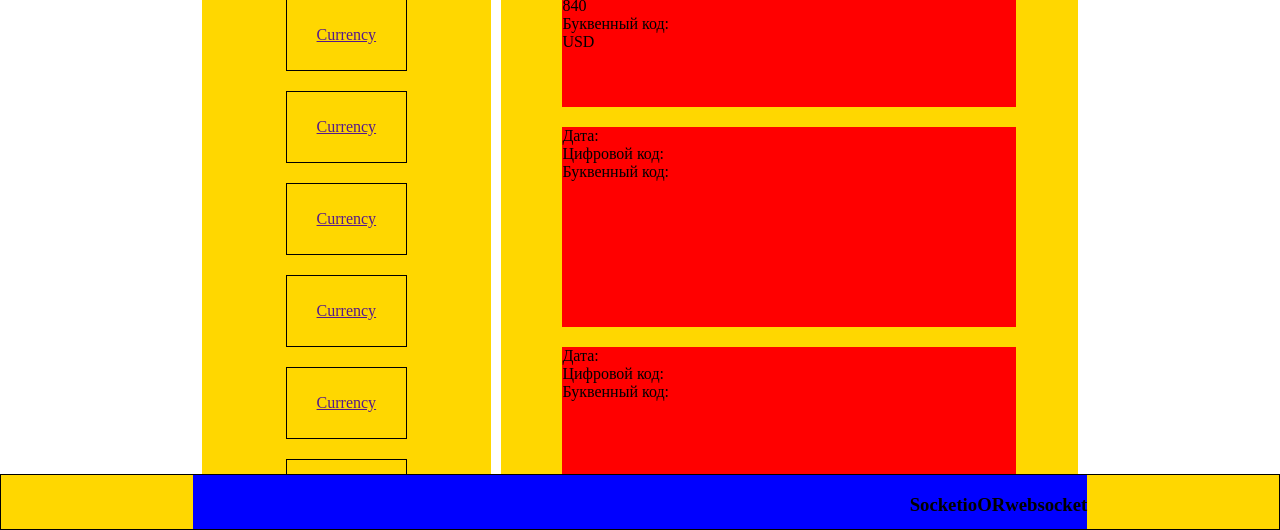
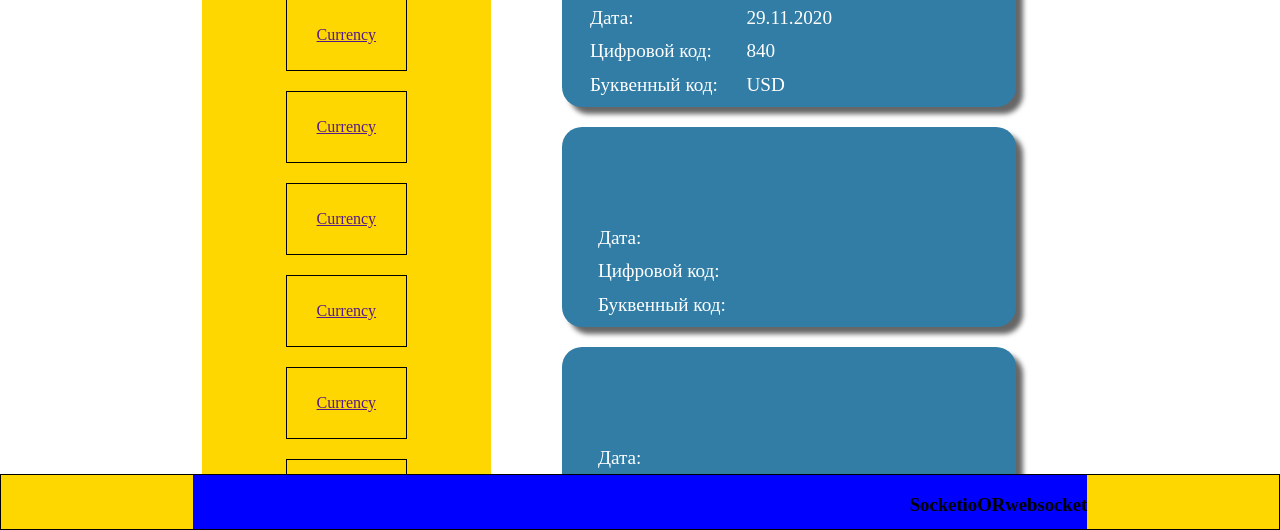
Before and after one commit to travitskiy/university_project, a website: page public/index.html in a window 1280 px wide. Shown: the part 270-800 px from the top of the page. Drawn offline with Linux system fonts and the light colour scheme.

Commit message:
Update style.css

```diff
--- a/public/css/style.css
+++ b/public/css/style.css
@@ -68,13 +68,78 @@ header>section{
 /*список дополнительных областей*/
 .info-blocks{
 	grid-area: info-blocks;
+	background-color: white;
 }
 
 .info-block{
 	width: 80%;
 	min-height: 200px;
 	margin: 10px;
-	background: red;
+	background: #317DA5;
+	box-shadow: 7px 7px 5px rgba(0,0,0,0.6);
+	border-radius: 20px;
+	display: grid;
+	grid-template-areas:
+		"nm nm er"
+		"ld dt ."
+		"lnc nc ."
+		"llc lc .";
+	grid-template-rows: 50% 1fr 1fr 1fr;
+	grid-template-columns: repeat(1fr,3);
+}
+
+.name{
+	grid-area: nm;
+	text-transform:uppercase;
+	font-size:2em;
+	margin: 5% 10%;
+	color: white;
+}
+
+.exchange-rate{
+	grid-area: er;
+	font-size:2em;
+	margin: 10% 10%;
+	color: white;
+}
+
+.label-date{
+	grid-area: ld;
+	margin-left: 15%;
+	color: white;
+	font-size:1.2em;
+}
+
+.date{
+	grid-area: dt;
+	color: white;
+	font-size:1.2em;
+}
+
+.label-number-code{
+	grid-area: lnc;
+	margin-left: 15%;
+	color: white;
+	font-size:1.2em;
+}
+
+.number-code{
+	grid-area: nc;
+	color: white;
+	font-size:1.2em;
+}
+
+.label-letter-code{
+	grid-area: llc;
+	margin-left: 15%;
+	color: white;
+	font-size:1.2em;
+}
+
+.letter-code{
+	grid-area: lc;
+	color: white;
+	font-size:1.2em;
 }
 
 
```
